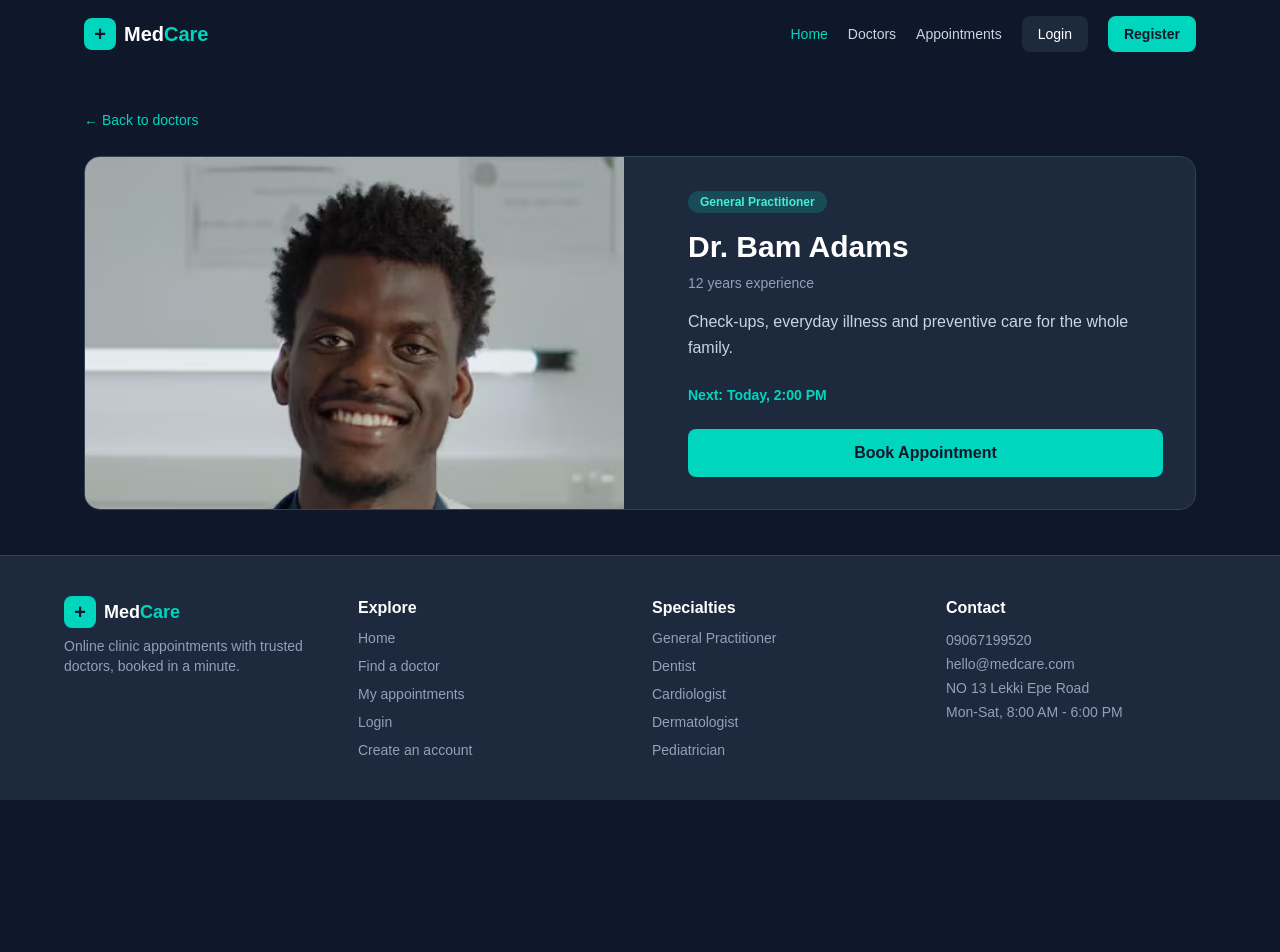
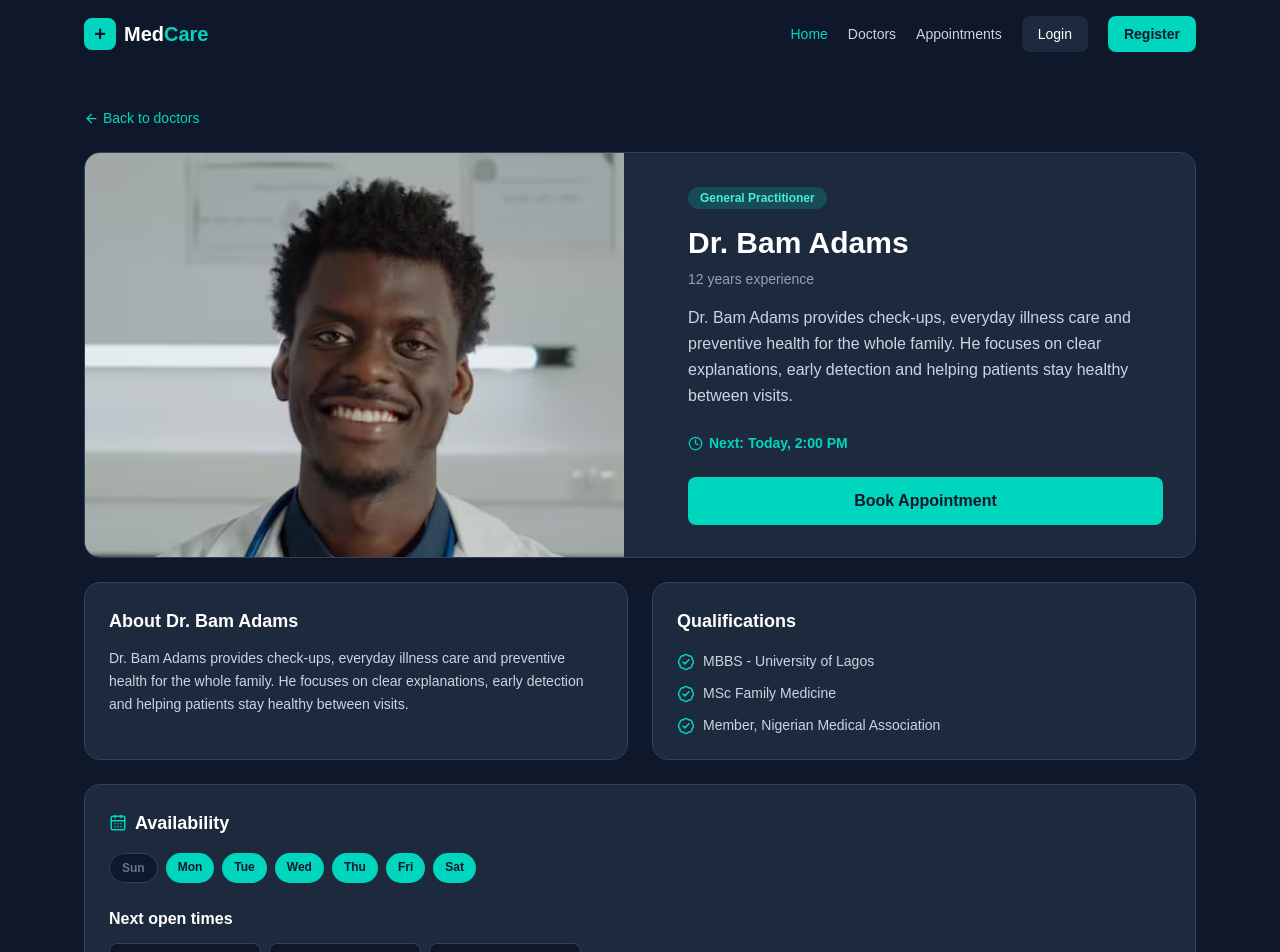
Before and after one commit to alawode-hub/medcare-app, a Next.js app: page /doctors/1 in a window 1280 px wide. Shown: the top 952 px of the page. Before the commit the page ends 800 px from the top, so only its background shows below. Built offline with nearby package versions, Linux system fonts and the light colour scheme; no server answers; the database is empty.

Commit message:
Add doctor profile details - qualifications availability next times

```diff
--- a/app/components/DoctorCard.tsx
+++ b/app/components/DoctorCard.tsx
@@ -19,10 +19,8 @@ export default function DoctorCard({ doctor }: { doctor: any }) {
             sizes="(max-width: 640px) 100vw, (max-width: 1024px) 50vw, 33vw"
           />
         ) : (
-           <div className="w-full h-full bg-linear-to-br from-teal-400 to-slate-700 flex items-center justify-center">
-           <div className="w-24 h-24 rounded-full bg-white flex items-center justify-center text-slate-900 font-bold text-4xl">  </div>
-
-              {initial}
+          <div className="w-full h-full bg-linear-to-br from-teal-400 to-slate-700 flex items-center justify-center">
+            <div className="w-24 h-24 rounded-full bg-white flex items-center justify-center text-slate-900 font-bold text-4xl">{initial}</div>
           </div>
         )}
       </div>
--- a/app/data/doctors.ts
+++ b/app/data/doctors.ts
@@ -4,54 +4,71 @@ export const doctors = [
     name: "Dr. Bam Adams",
     specialty: "General Practitioner",
     experience: 12,
-    about: "Check-ups, everyday illness and preventive care for the whole family.",
+    about: "Dr. Bam Adams provides check-ups, everyday illness care and preventive health for the whole family. He focuses on clear explanations, early detection and helping patients stay healthy between visits.",
+    qualifications: ["MBBS - University of Lagos", "MSc Family Medicine", "Member, Nigerian Medical Association"],
+    availability: ["Mon", "Tue", "Wed", "Thu", "Fri", "Sat"],
+    nextSlots: ["Today, 2:00 PM", "Today, 2:30 PM", "Today, 3:00 PM"],
     next: "Today, 2:00 PM",
-    image: "/doctor3.avif"
+    image: "/doctor3.avif",
   },
   {
     id: "2",
     name: "Dr. Fatima Ajibade",
     specialty: "Gynecologist",
     experience: 16,
-    about: "Routine women's health, pregnancy care and family planning advice.",
+    about: "Dr. Fatima Ajibade provides routine women's health, pregnancy care and family planning advice. She is known for a calm, respectful approach and for explaining every step clearly.",
+    qualifications: ["MBBS - Kwara State University", "FWACS Obstetrics & Gynaecology", "Certificate in Maternal Health"],
+    availability: ["Mon", "Tue", "Wed", "Fri", "Sat"],
+    nextSlots: ["Today, 2:00 PM", "Today, 2:30 PM", "Today, 3:30 PM"],
     next: "Today, 2:00 PM",
-    image: "/doctor2.jpg"
-
+    image: "/doctor2.jpg",
   },
   {
     id: "3",
     name: "Dr. Shola Adeniji",
     specialty: "Dentist",
     experience: 10,
-    about: "Cleanings, fillings, braces and gentle care for nervous patients.",
+    about: "Dr. Shola Adeniji provides cleanings, fillings, braces and gentle care for nervous patients. He makes dental visits comfortable and explains treatment options in simple language.",
+    qualifications: ["BDS - Kwara State University", "MSc Orthodontics", "Member, Nigerian Dental Association"],
+    availability: ["Mon", "Tue", "Thu", "Fri", "Sat"],
+    nextSlots: ["Tomorrow, 9:00 AM", "Tomorrow, 9:30 AM", "Tomorrow, 10:00 AM"],
     next: "Tomorrow, 9:00 AM",
-    image: "/doctor1.avif"
+    image: "/doctor1.avif",
   },
   {
     id: "4",
     name: "Dr. Bayo Marcus",
     specialty: "Cardiologist",
     experience: 18,
-    about: "Heart rhythm, blood pressure and cholesterol, with a focus on prevention.",
+    about: "Dr. Bayo Marcus specialises in heart rhythm, blood pressure and cholesterol, with a focus on prevention. He helps patients understand their heart health and build long-term healthy habits.",
+    qualifications: ["MBBS - University of Lagos", "FWACP Cardiology", "Fellow, Nigerian Cardiac Society"],
+    availability: ["Mon", "Wed", "Thu", "Fri", "Sat"],
+    nextSlots: ["Tomorrow, 10:00 AM", "Tomorrow, 10:30 AM", "Tomorrow, 11:00 AM"],
     next: "Tomorrow, 10:00 AM",
-    image: "/doctor4.jpg"
+    image: "/doctor4.jpg",
   },
   {
     id: "5",
     name: "Dr. Felix Ade",
     specialty: "Pediatrician",
     experience: 14,
-    about: "Newborn checks, vaccinations and care for children through their teens.",
+    about: "Dr. Felix Ade provides newborn checks, vaccinations and care for children through their teens. Parents trust him for patient, friendly care and practical advice at every stage.",
+    qualifications: ["MBBS - Obafemi Awolowo University", "FWACP Paediatrics", "Certificate in Child Nutrition"],
+    availability: ["Mon", "Tue", "Wed", "Thu", "Fri", "Sat"],
+    nextSlots: ["Tomorrow, 9:00 AM", "Tomorrow, 9:30 AM", "Tomorrow, 10:00 AM"],
     next: "Tomorrow, 9:00 AM",
-    image: "/doctor5.jpg"
+    image: "/doctor5.jpg",
   },
   {
     id: "6",
     name: "Dr. Jerry Dotun",
     specialty: "Dermatologist",
     experience: 9,
-    about: "Skin, hair and nails - acne, eczema and mole checks.",
+    about: "Dr. Jerry Dotun treats skin, hair and nails, including acne, eczema and mole checks. He focuses on gentle treatments and clear skincare plans patients can follow at home.",
+    qualifications: ["MBBS - Kwara State University", "MSc Dermatology", "Member, Nigerian Association of Dermatologists"],
+    availability: ["Mon", "Tue", "Wed", "Thu", "Fri"],
+    nextSlots: ["Today, 4:00 PM", "Today, 4:30 PM", "Today, 5:00 PM"],
     next: "Today, 4:00 PM",
-    image: "/doctor6.jpg"
+    image: "/doctor6.jpg",
   },
 ];
--- a/app/doctors/[id]/page.tsx
+++ b/app/doctors/[id]/page.tsx
@@ -1,9 +1,12 @@
 import Link from "next/link";
 import Image from "next/image";
 import { notFound } from "next/navigation";
+import { BadgeCheck, CalendarDays, Clock, ArrowLeft, ArrowRight } from "lucide-react";
 import { connectDB } from "@/lib/mongodb";
 import User from "@/models/User";
 import { doctors as fallbackDoctors } from "../../data/doctors";
+
+const ALL_DAYS = ["Sun", "Mon", "Tue", "Wed", "Thu", "Fri", "Sat"];
 
 export default async function DoctorDetailPage({ params }: { params: Promise<{ id: string }> }) {
   const { id } = await params;
@@ -11,7 +14,6 @@ export default async function DoctorDetailPage({ params }: { params: Promise<{ i
 
   let doctor: any = null;
 
-  // Try Mongo _id first, then doctorId
   try {
     doctor = await User.findById(id).lean();
   } catch {}
@@ -28,11 +30,13 @@ export default async function DoctorDetailPage({ params }: { params: Promise<{ i
       experience: doctor.experience || "",
       bio: doctor.bio || "",
       about: doctor.bio || "",
+      qualifications: doctor.qualifications || [],
+      availability: doctor.availability || ["Mon", "Tue", "Wed", "Thu", "Fri", "Sat"],
+      nextSlots: doctor.nextSlots || [],
       email: doctor.email,
       next: "Available Today",
     };
   } else {
-    // Fallback to old static list - for id "1", "2" etc
     const found = fallbackDoctors.find((d: any) => String(d.id) === String(id));
     if (found) doctor = found;
   }
@@ -41,10 +45,15 @@ export default async function DoctorDetailPage({ params }: { params: Promise<{ i
 
   const initial = doctor.name?.replace(/^Dr\.\s*/i, "")?.charAt(0) || "D";
   const hasImage = doctor.image && doctor.image !== "";
+  const qualifications = doctor.qualifications?.length > 0 ? doctor.qualifications : ["MBBS - Registered Medical Doctor", "Licensed and verified by MedCare"];
+  const availability: string[] = doctor.availability?.length > 0 ? doctor.availability : ["Mon", "Tue", "Wed", "Thu", "Fri", "Sat"];
+  const nextSlots: string[] = doctor.nextSlots?.length > 0 ? doctor.nextSlots : [doctor.next || "Available Today"];
 
   return (
     <div className="max-w-6xl mx-auto px-5 py-10 w-full">
-      <Link href="/doctors" className="text-teal-400 text-sm">← Back to doctors</Link>
+      <Link href="/doctors" className="text-teal-400 text-sm flex items-center gap-1"><ArrowLeft size={15} /> Back to doctors</Link>
+
+      {/* TOP CARD - Same as before */}
       <div className="grid md:grid-cols-2 gap-8 mt-6 bg-slate-800 rounded-2xl overflow-hidden border border-slate-700">
         <div className="relative h-80 md:h-full min-h-80 w-full bg-slate-700">
           {hasImage ? (
@@ -60,8 +69,44 @@ export default async function DoctorDetailPage({ params }: { params: Promise<{ i
           <h1 className="text-3xl font-bold text-white mt-4">{doctor.name}</h1>
           <p className="text-slate-400 text-sm mt-2">{doctor.experience} years experience</p>
           <p className="text-slate-300 mt-4 leading-relaxed">{doctor.about || doctor.bio}</p>
-          <p className="text-teal-400 text-sm font-bold mt-6">Next: {doctor.next || "Available Today"}</p>
+          <p className="text-teal-400 text-sm font-bold mt-6 flex items-center gap-1.5"><Clock size={15} /> Next: {doctor.next || "Available Today"}</p>
           <Link href={`/book?doctor=${doctor.id}`} className="block text-center mt-6 bg-teal-400 text-slate-900 font-bold px-6 py-3 rounded-lg">Book Appointment</Link>
+        </div>
+      </div>
+
+      {/* BOTTOM - NEW: About + Qualifications + Availability + Next Times */}
+      <div className="grid md:grid-cols-2 gap-6 mt-6">
+        <div className="bg-slate-800 rounded-2xl p-6 border border-slate-700">
+          <h2 className="text-lg font-bold text-white">About {doctor.name}</h2>
+          <p className="text-slate-300 text-sm leading-relaxed mt-3">{doctor.about || doctor.bio || "This doctor provides professional, patient-focused care."}</p>
+        </div>
+
+        <div className="bg-slate-800 rounded-2xl p-6 border border-slate-700">
+          <h2 className="text-lg font-bold text-white">Qualifications</h2>
+          <div className="space-y-3 mt-4">
+            {qualifications.map((q: string) => (
+              <p key={q} className="flex items-start gap-2 text-slate-300 text-sm"><BadgeCheck size={18} className="text-teal-400 shrink-0 mt-0.5" /> {q}</p>
+            ))}
+          </div>
+        </div>
+      </div>
+
+      <div className="bg-slate-800 rounded-2xl p-6 border border-slate-700 mt-6">
+        <h2 className="text-lg font-bold text-white flex items-center gap-2"><CalendarDays size={18} className="text-teal-400" /> Availability</h2>
+        <div className="flex flex-wrap gap-2 mt-4">
+          {ALL_DAYS.map((day) => {
+            const active = availability.includes(day);
+            return (
+              <span key={day} className={active ? "bg-teal-400 text-slate-900 text-xs font-bold px-3 py-1.5 rounded-full" : "bg-slate-900 text-slate-500 text-xs font-bold px-3 py-1.5 rounded-full border border-slate-700"}>{day}</span>
+            );
+          })}
+        </div>
+
+        <h3 className="text-white font-bold mt-6">Next open times</h3>
+        <div className="flex flex-wrap gap-2 mt-3">
+          {nextSlots.map((slot: string) => (
+            <Link key={slot} href={`/book?doctor=${doctor.id}`} className="bg-slate-900 border border-slate-700 hover:border-teal-400 text-slate-200 text-sm font-bold px-4 py-2 rounded-lg flex items-center gap-1">{slot} <ArrowRight size={14} className="text-teal-400" /></Link>
+          ))}
         </div>
       </div>
     </div>
```
